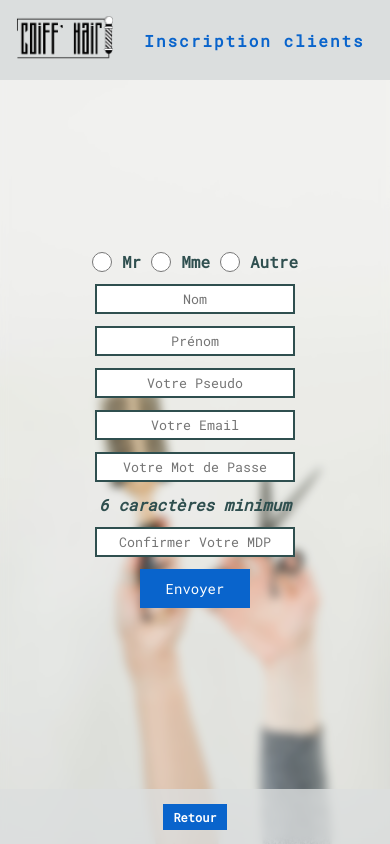
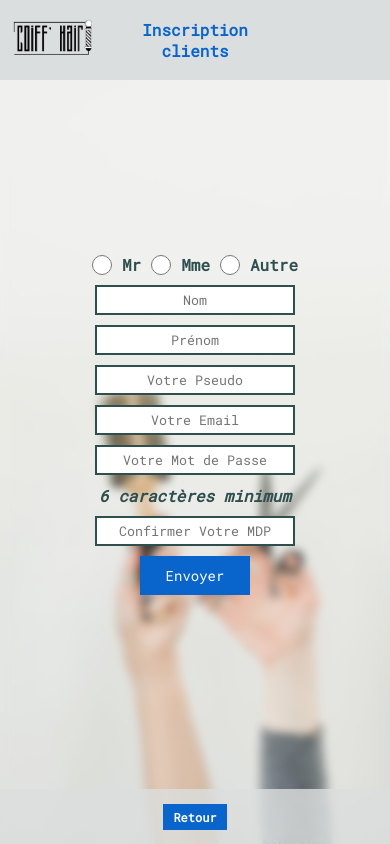
Before and after one commit to kezouze/coiff-hair, a CodeIgniter app: page /index.php/users/inscription in a window 390 px wide. Run offline with CodeIgniter, Linux system fonts and the light colour scheme.

Commit message:
🎨 Now this is good

```diff
--- a/application/views/includes/header.php
+++ b/application/views/includes/header.php
@@ -1,7 +1,11 @@
     <div class="pages_header">
-        <?php include(APPPATH . 'views/includes/small_icon.php'); ?>
+        <span style="width:33%">
+            <?php include(APPPATH . 'views/includes/small_icon.php'); ?>
+        </span>
         <h1 style="color:<?= $color ?>" class="titre"><?= $title ?></h1>
-        <?php if (isset($add)) {
-            echo $add;
-        } ?>
+        <span style="width:33%">
+            <?php if (isset($add)) {
+                echo $add;
+            } ?>
+        </span>
     </div>
--- a/assets/css/style.css
+++ b/assets/css/style.css
@@ -149,9 +133,7 @@ body {
     justify-content: center;
     gap: 10px;
     overflow: scroll;
-    padding: 0 8px;
-    /* margin-top: 2rem; */
-
+    padding: 20px 0;
 }
 
 .small-container {
@@ -176,17 +157,12 @@ body {
     align-items: center;
 }
 
-.welcome {
-    font-size: 25px;
-}
-
 .first_line {
     font-size: 20px;
     color: var(--pro-color);
 }
 
 .titre {
-    letter-spacing: 2px;
     color: var(--primary-color);
     font-size: clamp(1rem, 3vw, 3rem);
     /* 1rem = 16px */
@@ -194,29 +170,28 @@ body {
 
 .error,
 .error p {
-    text-align: left;
     color: red;
     font-size: 14px;
 }
 
 .valid,
 .valid p {
-    text-align: left;
     color: rgb(40, 189, 40);
     font-size: 14px;
 }
 
 form {
-    margin-top: 10px;
     display: flex;
     flex-direction: column;
     justify-content: center;
     align-items: center;
-    gap: 12px;
+    gap: 10px;
 }
 
 input,
-#proSelect {
+#proSelect,
+select,
+textarea {
     width: 200px;
     height: 30px;
     border: 2px solid var(--primary-color);
@@ -262,12 +231,10 @@ input[type="radio"] {
 }
 
 .pages_header {
-    /* position: absolute;
-    top: 0; */
     width: 100%;
     display: flex;
     align-items: center;
-    justify-content: flex-start;
+    justify-content: center;
     min-height: 80px;
     background: #dbdede;
     z-index: 1;
@@ -276,7 +243,7 @@ input[type="radio"] {
 
 .small-icon {
     height: auto;
-    max-width: 33%;
+    width: 100%;
 }
 
 #icone {
@@ -493,10 +419,6 @@ hr {
         height: auto;
     }
 
-    .blur {
-        row-gap: 20px;
-    }
-
     .card {
         margin-top: 15px;
     }
```
Also changed, not shown: other parts of assets/css/style.css (+11 -75 lines).
